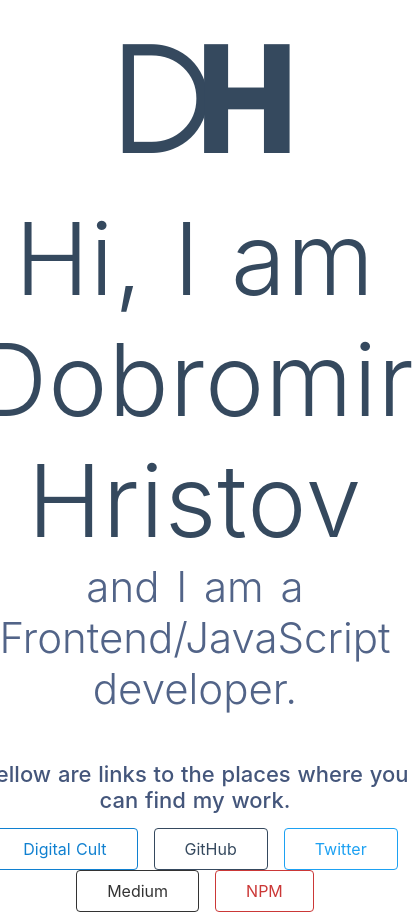
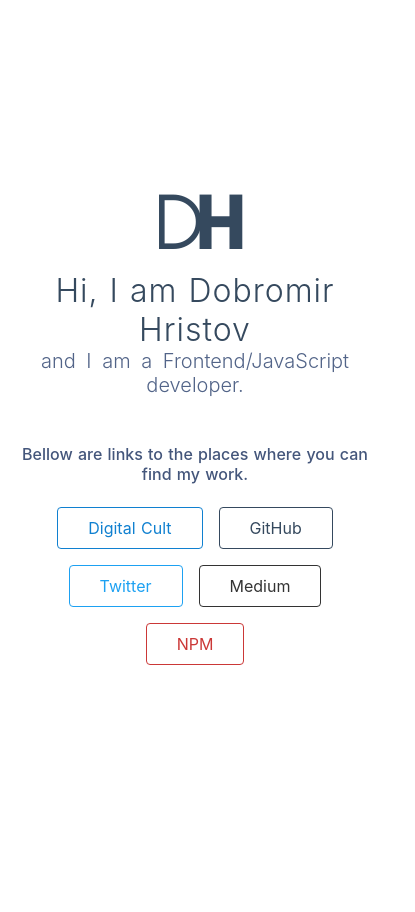
Before and after one commit to dobromir-hristov/dobromir.me, a Nuxt app: page / in a window 390 px wide. Shown: the whole page, 415 px wide, since content can reach past the window. After the commit the page ends 844 px from the top, so only its background shows below. Built offline with nearby package versions, Linux system fonts and the light colour scheme.

Commit message:
feat: add analytics + styling fixes

```diff
--- a/assets/_buttons.scss
+++ b/assets/_buttons.scss
@@ -12,7 +12,7 @@
   border-radius: 4px;
   text-decoration: none;
   padding: 10px 30px;
-  margin: 0 8px;
+  margin: 8px;
   transition: all .15s ease-in;
 }
 
--- /dev/null
+++ b/assets/app.scss
@@ -0,0 +1,2 @@
+@import "buttons";
+@import "customFont";
--- a/components/AppLogo.vue
+++ b/components/AppLogo.vue
@@ -15,4 +15,11 @@
 .bold {
   font-weight: bold;
 }
+
+@media screen AND (max-width: 767px) {
+  .DHLogo {
+    font-size: 5rem;
+    letter-spacing: -10px;
+  }
+}
 </style>
--- a/nuxt.config.js
+++ b/nuxt.config.js
@@ -37,7 +37,13 @@
   },
 
   css: [
-    '@/assets/_buttons.scss',
-    '@/assets/customFont.scss'
+    '@/assets/app.scss',
+  ],
+
+  modules: [
+    // Simple usage
+    ['@nuxtjs/google-analytics', {
+      id: 'UA-29425482-10'
+    }]
   ]
 }
--- a/package.json
+++ b/package.json
@@ -13,6 +13,7 @@
     "precommit": "npm run lint"
   },
   "dependencies": {
+    "@nuxtjs/google-analytics": "^2.0.2",
     "nuxt": "^1.0.0"
   },
   "devDependencies": {
--- a/pages/index.vue
+++ b/pages/index.vue
@@ -53,6 +53,7 @@
   justify-content: center;
   align-items: center;
   text-align: center;
+  padding: 1rem;
 }
 
 .title {
@@ -82,4 +83,18 @@
 .links {
   padding-top: 15px;
 }
+
+@media screen AND (max-width: 767px) {
+  .title {
+    font-size: 32px;
+  }
+
+  .subtitle {
+    font-size: 20px;
+  }
+
+  .content {
+    font-size: 16px;
+  }
+}
 </style>
```
Also changed, not shown: 1 other file (tests, documents, lock files or other folders).
